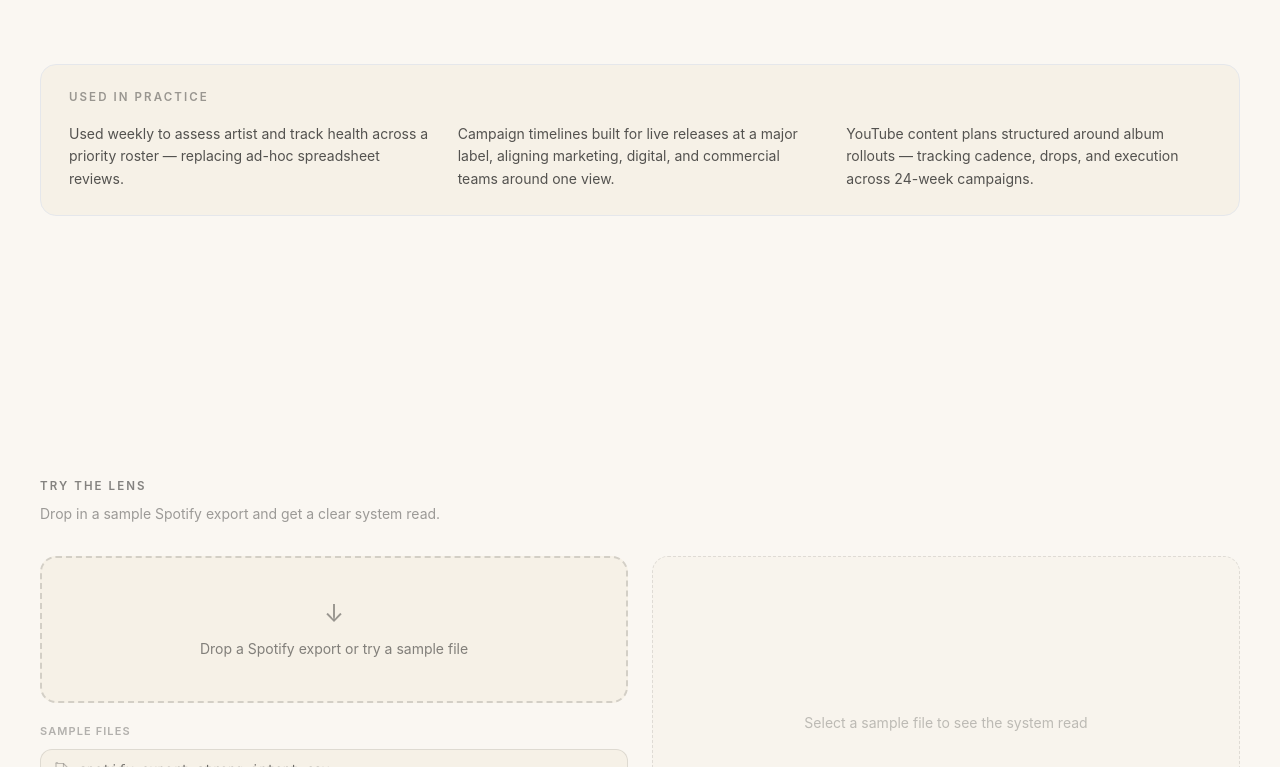
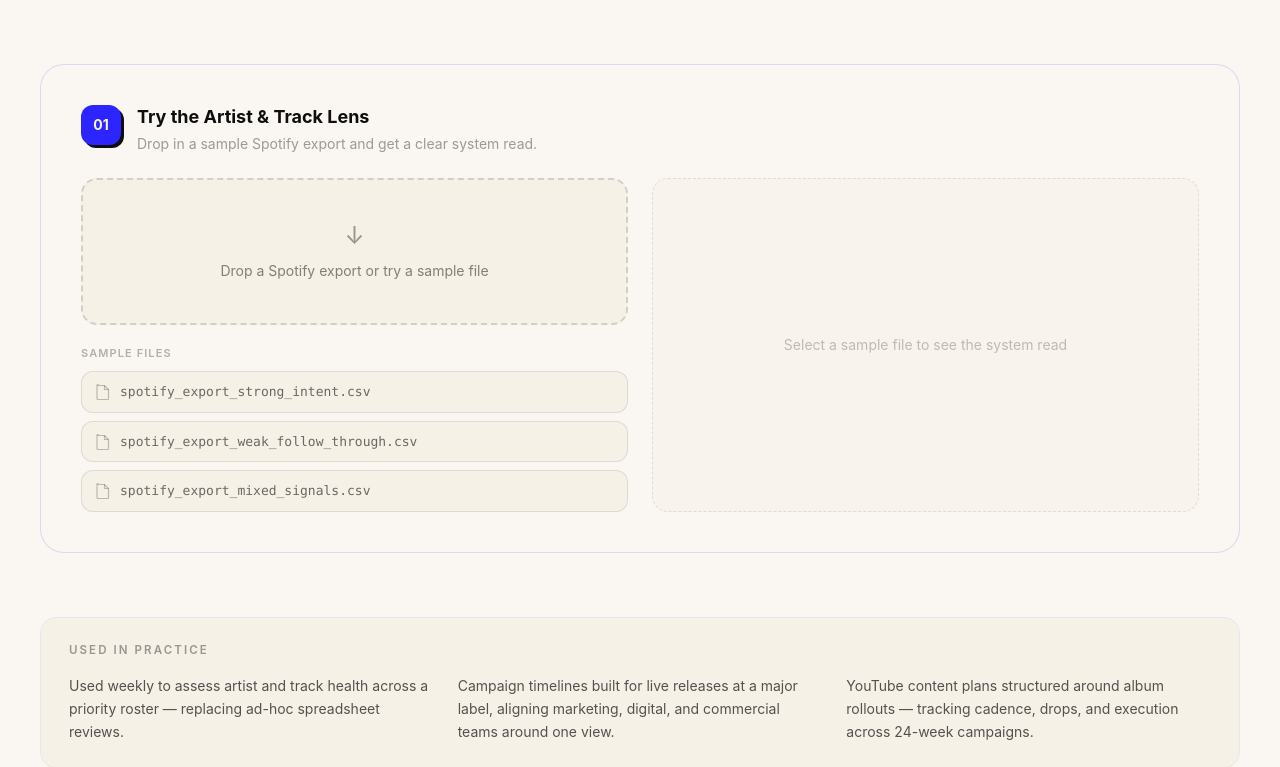
Before and after one commit to leondiaper-ai/music-decision-site, a Next.js app: page / in a window 1280 px wide. Shown: the part 4373-5140 px from the top of the page. Built offline with nearby package versions, Linux system fonts and the light colour scheme.

Commit message:
Move Try the Lens demo inside tools section, tied to Artist & Track Lens

```diff
--- a/app/page.tsx
+++ b/app/page.tsx
@@ -3,7 +3,6 @@ import Hero from "@/components/Hero";
 import SystemSection from "@/components/SystemSection";
 import DecisionExamples from "@/components/DecisionExamples";
 import ToolCards from "@/components/ToolCards";
-import TryTheLens from "@/components/TryTheLens";
 import ExampleInPractice from "@/components/ExampleInPractice";
 import WhySection from "@/components/WhySection";
 import Footer from "@/components/Footer";
@@ -18,7 +17,6 @@ export default function Page() {
       <SystemSection />
       <DecisionExamples />
       <ToolCards />
-      <TryTheLens />
       <ExampleInPractice />
       <WhySection />
       <Footer />
--- a/components/ToolCards.tsx
+++ b/components/ToolCards.tsx
@@ -1,6 +1,7 @@
 "use client";
 
 import { motion } from "framer-motion";
+import TryTheLens from "./TryTheLens";
 
 const tools = [
   {
@@ -117,6 +118,9 @@ export default function ToolCards() {
           ))}
         </div>
 
+        {/* Try the Artist & Track Lens demo */}
+        <TryTheLens />
+
         {/* Used in practice strip */}
         <motion.div
           initial={{ opacity: 0, y: 16 }}
--- a/components/TryTheLens.tsx
+++ b/components/TryTheLens.tsx
@@ -115,18 +115,27 @@ export default function TryTheLens() {
   }, []);
 
   return (
-    <section className="relative py-20 md:py-28">
-      <div className="mx-auto max-w-[1440px] px-6 md:px-10">
     <motion.div
       initial={{ opacity: 0, y: 20 }}
       whileInView={{ opacity: 1, y: 0 }}
       viewport={{ once: true, margin: "-60px" }}
       transition={{ duration: 0.7, ease: [0.22, 1, 0.36, 1] }}
+      className="mt-16 rounded-3xl border border-electric/15 bg-paper p-7 md:p-10"
     >
-          <span className="eyebrow text-ink/50">Try the Lens</span>
-          <p className="text-ink/40 text-sm mt-2 mb-8 max-w-lg">
+      {/* Header — tied to the Lens */}
+      <div className="flex items-start gap-4 mb-6">
+        <div className="bg-electric text-paper w-10 h-10 rounded-xl flex items-center justify-center font-display font-bold text-sm shrink-0 shadow-[3px_3px_0_0_rgba(14,14,14,1)]">
+          01
+        </div>
+        <div>
+          <h4 className="font-display font-bold text-lg leading-snug">
+            Try the Artist &amp; Track Lens
+          </h4>
+          <p className="text-ink/40 text-sm mt-1 max-w-md">
             Drop in a sample Spotify export and get a clear system read.
           </p>
+        </div>
+      </div>
 
       <div className="grid md:grid-cols-2 gap-6">
         {/* ── Left: Input ── */}
@@ -298,7 +307,5 @@ export default function TryTheLens() {
         </div>
       </div>
     </motion.div>
-      </div>
-    </section>
   );
 }
```
Lines whose indentation alone changed are shown as unchanged.
